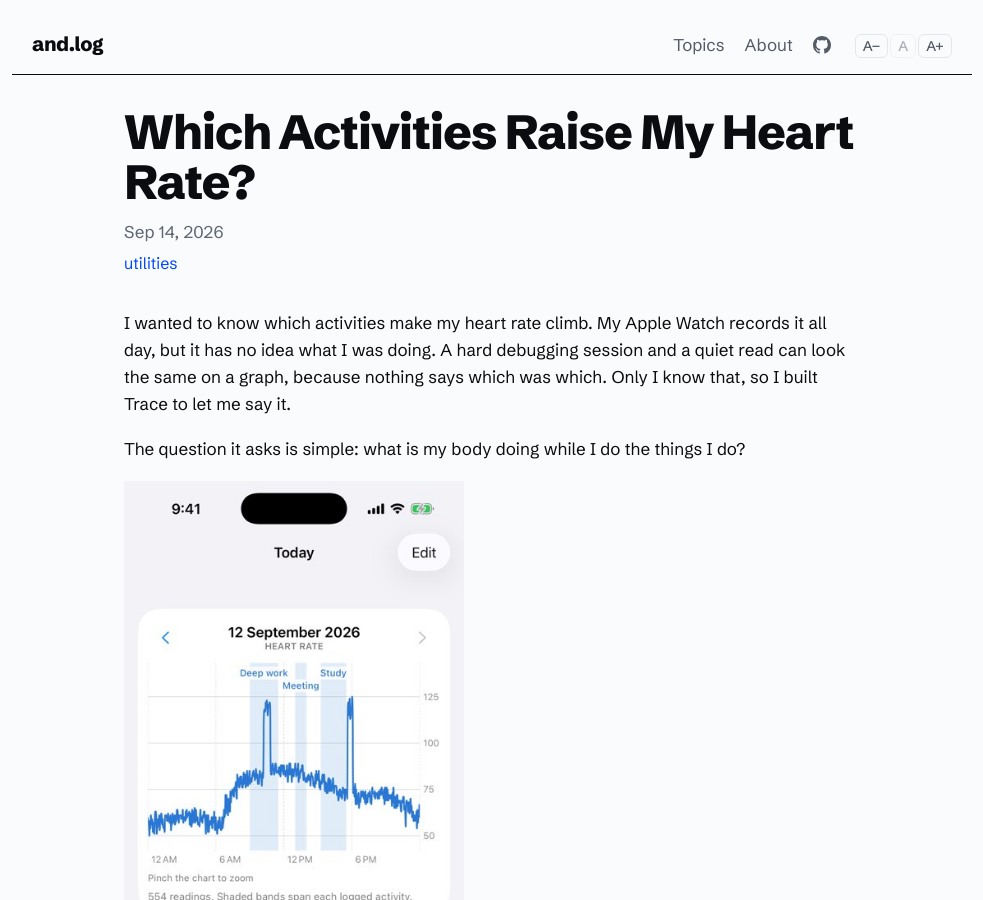
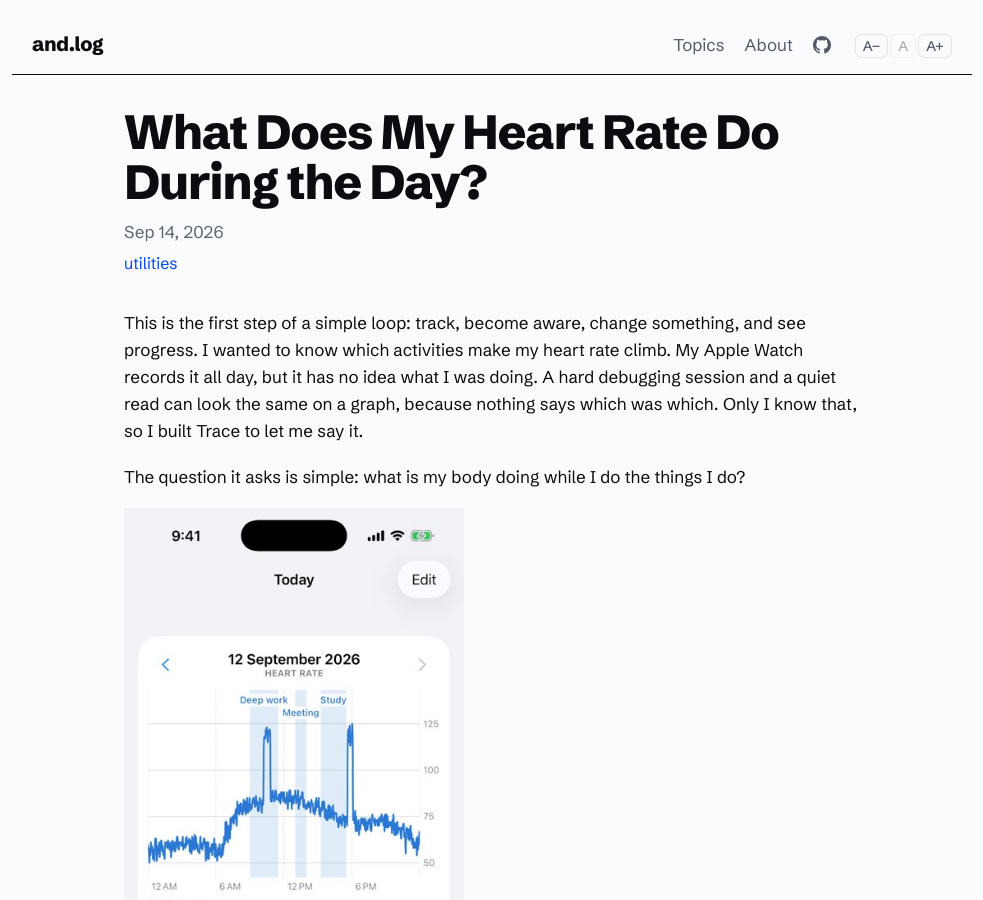
Before and after one commit to and/and.github.io, a Jekyll site: the page built from _posts/2026-09-14-trace.md, in a window 1280 px wide and 900 px high. Shown: the whole window, without its empty margins (148-1131 px from the left). Built offline with Jekyll 4.4.1, drawn with Linux system fonts in a browser that asks for light colours.

Commit message:
Health theme wording, Trace title, track-aware-modify-progress framing
Co-Authored-By: Claude Sonnet 5.5 <noreply@anthropic.com>
Claude-Session: https://claude.ai/code/session_01MuwebNEXBFxCrvNjpbsvNM

```diff
--- a/_posts/2026-09-14-trace.md
+++ b/_posts/2026-09-14-trace.md
@@ -1,13 +1,13 @@
 ---
 layout: post
-title: "Which Activities Raise My Heart Rate?"
+title: "What Does My Heart Rate Do During the Day?"
 date: 2026-09-14 13:12:33 +0530
 categories: [utilities]
 permalink: /utilities/trace/
 excerpt: "An iPhone app that draws what I was doing on top of my Apple Health heart rate, so I can see which activities make it climb. Everything stays on the phone."
 ---
 
-I wanted to know which activities make my heart rate climb. My Apple Watch records it all day, but it has no idea what I was doing. A hard debugging session and a quiet read can look the same on a graph, because nothing says which was which. Only I know that, so I built Trace to let me say it.
+This is the first step of a simple loop: track, become aware, change something, and see progress. I wanted to know which activities make my heart rate climb. My Apple Watch records it all day, but it has no idea what I was doing. A hard debugging session and a quiet read can look the same on a graph, because nothing says which was which. Only I know that, so I built Trace to let me say it.
 
 The question it asks is simple: what is my body doing while I do the things I do?
 
--- a/resume/index.html
+++ b/resume/index.html
@@ -306,13 +306,13 @@ a:hover { text-decoration-thickness: 2px; }
               <path class="water" d="M100 62 L91.5 46 A9.5 9.5 0 1 1 108.5 46 Z"/>
               <circle class="water thin" cx="100" cy="42" r="2.6"/>
             </svg></figure></div></li>
-          <li class="dated" data-v="sw des" data-theme="health"><div class="pt"><b><a href="/utilities/trace/">Trace</a>:</b> iPhone app where I log what I’m doing and see it drawn over my Apple Health heart rate, to find which activities raise it. Everything stays on the phone. I removed a daily strain score after finding it described the night, not the day.</div><div class="side"><p class="dates">2026</p><figure class="art"><svg viewBox="0 18 160 72" role="img" aria-label="Line drawing of a heart-rate line across a day with one stretch shaded in blue, the activity that was logged over it">
+          <li class="dated" data-v="sw des" data-theme="health"><div class="pt"><b><a href="/utilities/trace/">Trace</a>:</b> iPhone app where I log what I’m doing and see it drawn over my Apple Health heart rate, the first step: track, then become aware. Everything stays on the phone.</div><div class="side"><p class="dates">2026</p><figure class="art"><svg viewBox="0 18 160 72" role="img" aria-label="Line drawing of a heart-rate line across a day with one stretch shaded in blue, the activity that was logged over it">
               <rect class="tint-strong" x="62" y="30" width="48" height="52" rx="3"/>
               <rect class="water thin" x="62" y="30" width="48" height="52" rx="3"/>
               <path class="ln" d="M10 64 L28 62 L40 66 L52 60 L66 52 L76 70 L86 46 L96 66 L106 54 L118 62 L134 60 L150 63"/>
               <path class="ln thin" d="M10 84 H150" opacity=".6"/>
             </svg></figure></div></li>
-          <li class="dated" data-v="sw" data-theme="health"><div class="pt"><b><a href="/utilities/exercise-tracker/">Leg Strength Tracker</a>:</b> Web app for a 28-day resistance-band leg program. The day advances only when you finish the workout, and you can look back at earlier days without changing anything. Syncs across devices.</div><div class="side"><p class="dates">2026</p><figure class="art"><svg viewBox="0 18 160 72" role="img" aria-label="Line drawing of a workout checklist: a progress bar partly filled in blue above three exercises, two of them ticked">
+          <li class="dated" data-v="sw" data-theme="health"><div class="pt"><b><a href="/utilities/exercise-tracker/">Leg Strength Tracker</a>:</b> Web app for a 28-day resistance-band leg program. The day advances only when you finish the workout, and you can look back at earlier days without changing anything. The next step: follow the program and see progress. Syncs across devices.</div><div class="side"><p class="dates">2026</p><figure class="art"><svg viewBox="0 18 160 72" role="img" aria-label="Line drawing of a workout checklist: a progress bar partly filled in blue above three exercises, two of them ticked">
               <rect class="body" x="40" y="21" width="80" height="66" rx="6"/>
               <rect class="ln thin" x="50" y="30" width="60" height="7" rx="3.5"/>
               <rect class="tint-strong" x="50" y="30" width="20" height="7" rx="3.5"/>
@@ -472,7 +472,7 @@ a:hover { text-decoration-thickness: 2px; }
     { id: "productivity", t: "Productivity", q: "How do I protect my time and attention?" },
     { id: "everyday", t: "Everyday problems", q: "What keeps going wrong in my daily routine?" },
     { id: "road", t: "Road safety", q: "How do I make roads and driving safer?" },
-    { id: "health", t: "Health", q: "How do I understand and look after my body?" }
+    { id: "health", t: "Health", q: "How do I track, understand and improve how my body is doing?" }
   ];
   var projUl = document.querySelector("#projects .pts");
   var projItems = Array.prototype.slice.call(projUl.children);
```
Also changed, not shown: _posts/2026-10-16-exercise-tracker.md (+1 -1 lines).
